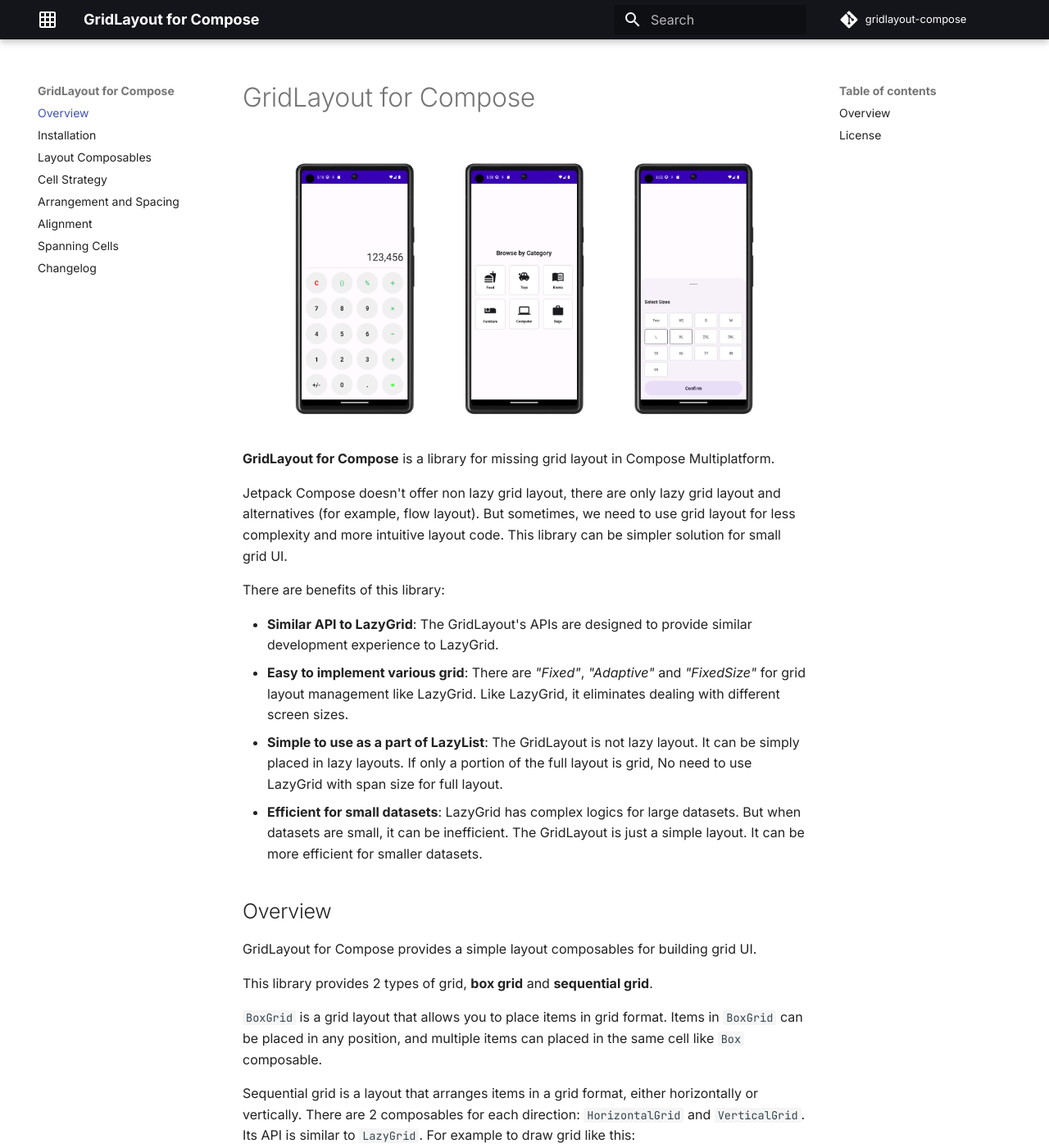
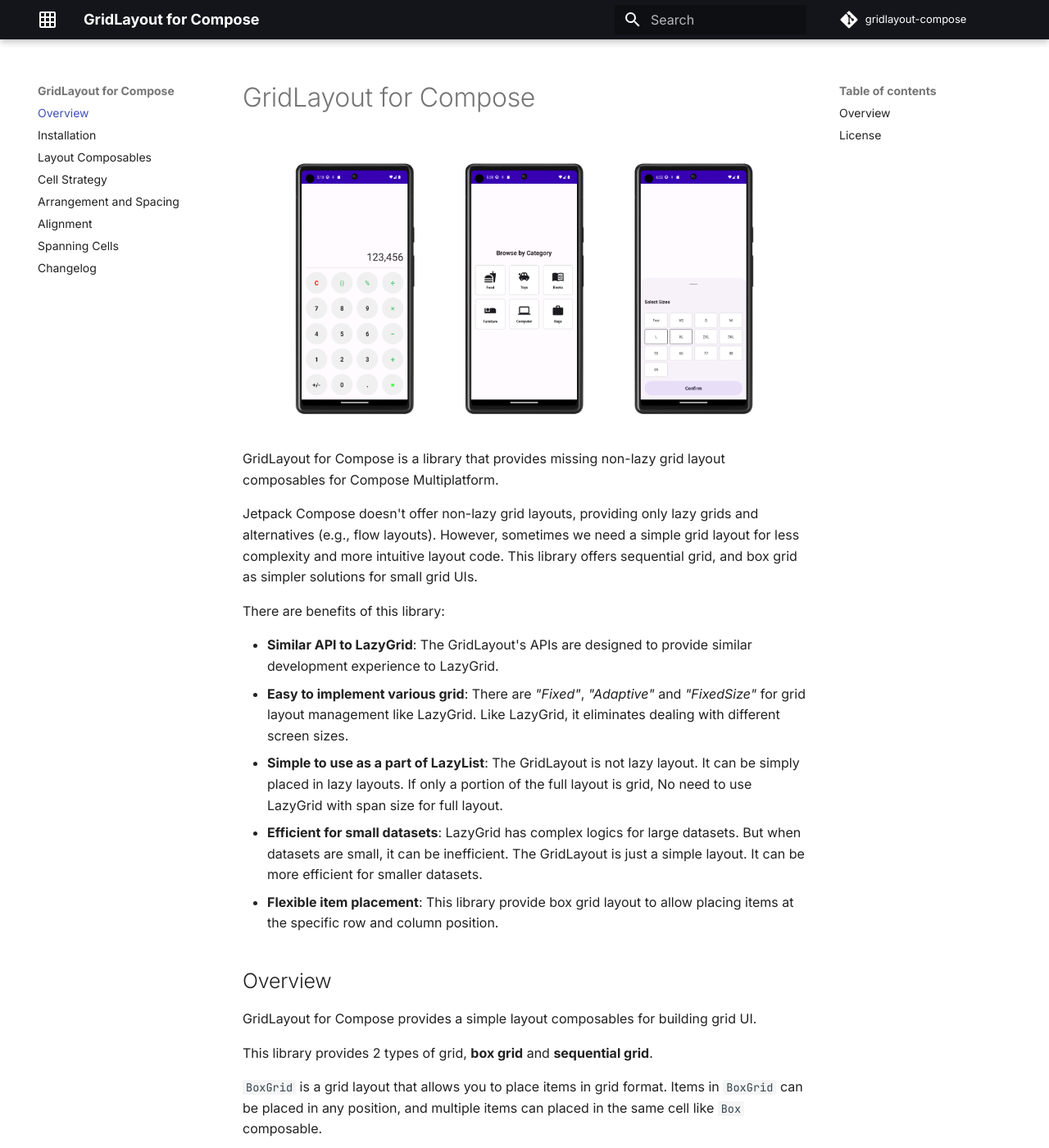
Before and after one commit to cheonjaeung/gridlayout-compose, an MkDocs documentation site: the page built from docs/index.md, in a window 1280 px wide and 1400 px high. Shown: the whole window at 82% size. Built offline with MkDocs 1.6.1 and Material for MkDocs 9.7.7, drawn with Linux system fonts in a browser that asks for light colours; comment, search, counter and statistics services are not loaded.

Commit message:
Improve introduction of the library due to addition of BoxGrid

```diff
--- a/docs/index.md
+++ b/docs/index.md
@@ -2,11 +2,11 @@
 
 ![overview-examples](images/grid-overview-examples.png)
 
-**GridLayout for Compose** is a library for missing grid layout in Compose Multiplatform.
+GridLayout for Compose is a library that provides missing non-lazy grid layout composables for Compose Multiplatform.
 
-Jetpack Compose doesn't offer non lazy grid layout, there are only lazy grid layout and alternatives (for example, flow layout).
-But sometimes, we need to use grid layout for less complexity and more intuitive layout code.
-This library can be simpler solution for small grid UI.
+Jetpack Compose doesn't offer non-lazy grid layouts, providing only lazy grids and alternatives (e.g., flow layouts).
+However, sometimes we need a simple grid layout for less complexity and more intuitive layout code.
+This library offers sequential grid, and box grid as simpler solutions for small grid UIs.
 
 There are benefits of this library:
 
@@ -17,6 +17,7 @@ There are benefits of this library:
   If only a portion of the full layout is grid, No need to use LazyGrid with span size for full layout.
 - **Efficient for small datasets**: LazyGrid has complex logics for large datasets. But when datasets are small, it can be inefficient.
   The GridLayout is just a simple layout. It can be more efficient for smaller datasets.
+- **Flexible item placement**: This library provide box grid layout to allow placing items at the specific row and column position.
 
 ## Overview
 
```
Also changed, not shown: README.md (+5 -4 lines).
